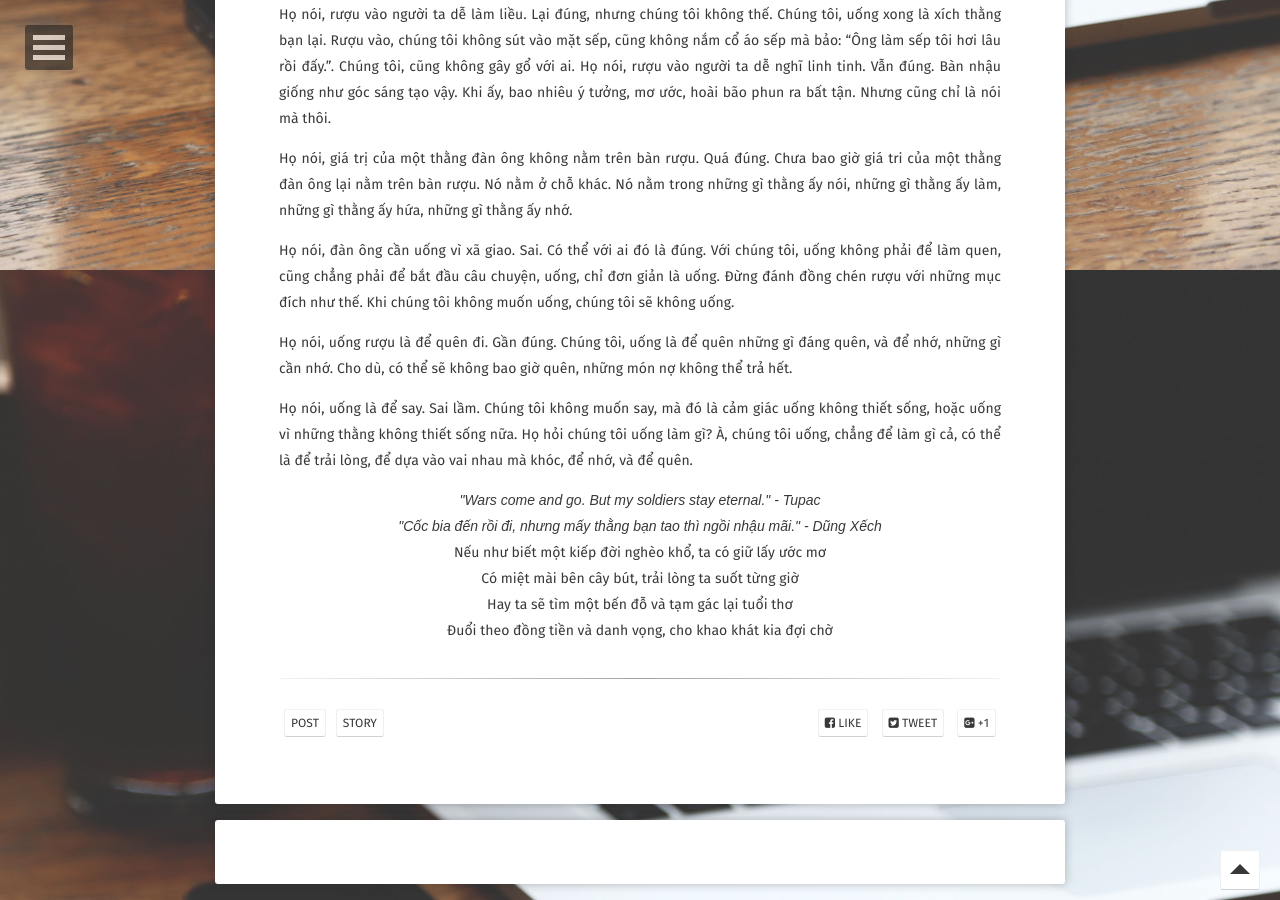
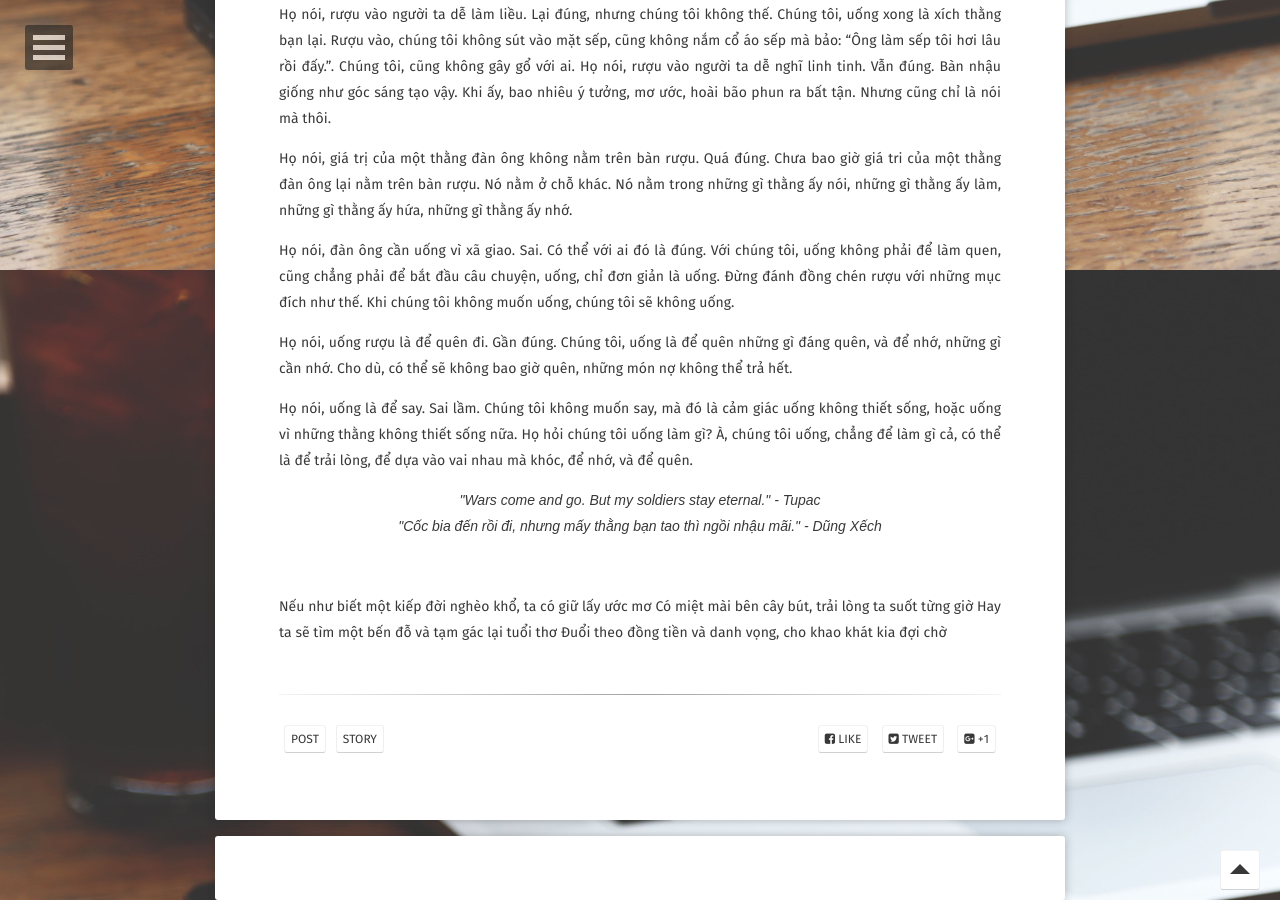
Before and after one commit to nhanv/nhanv.github.io, a Jekyll site: the page built from _posts/2016-09-24-cuộc-sông-bạn-bè-và-những-cuộc-rượu.md, in a window 1280 px wide and 900 px high, scrolled down 630 px. Built offline with Jekyll 4.4.1, drawn with Linux system fonts in a browser that asks for light colours; some web fonts are replaced; comment, search, counter and statistics services are not loaded.

```diff
--- a/_posts/2016-09-24-cuộc-sông-bạn-bè-và-những-cuộc-rượu.md
+++ b/_posts/2016-09-24-cuộc-sông-bạn-bè-và-những-cuộc-rượu.md
@@ -27,9 +27,9 @@ Họ nói, uống là để say. Sai lầm. Chúng tôi không muốn say, mà
 Họ hỏi chúng tôi uống làm gì? À, chúng tôi uống, chẳng để làm gì cả, có thể là để trải lòng, để dựa vào vai nhau mà khóc, để nhớ, và để quên.
 
 <center><i>"Wars come and go. But my soldiers stay eternal." - Tupac</i></center>
-<center><i>"Cốc bia đến rồi đi, nhưng mấy thằng bạn tao thì ngồi nhậu mãi." - Dũng Xếch</i></center>
+<center><i>"Cốc bia đến rồi đi, nhưng mấy thằng bạn tao thì ngồi nhậu mãi." - Dũng Xếch</i></center><br>
 
-<center>Nếu như biết một kiếp đời nghèo khổ, ta có giữ lấy ước mơ</center>
-<center>Có miệt mài bên cây bút, trải lòng ta suốt từng giờ</center>
-<center>Hay ta sẽ tìm một bến đỗ và tạm gác lại tuổi thơ</center>
-<center>Đuổi theo đồng tiền và danh vọng, cho khao khát kia đợi chờ</center>
+Nếu như biết một kiếp đời nghèo khổ, ta có giữ lấy ước mơ
+Có miệt mài bên cây bút, trải lòng ta suốt từng giờ
+Hay ta sẽ tìm một bến đỗ và tạm gác lại tuổi thơ
+Đuổi theo đồng tiền và danh vọng, cho khao khát kia đợi chờ
```
